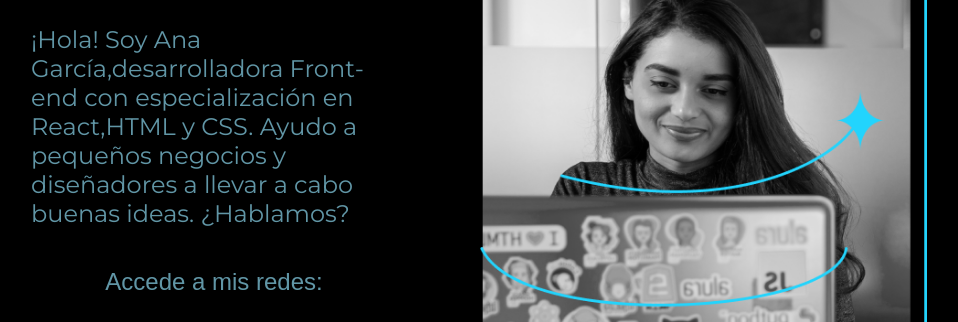
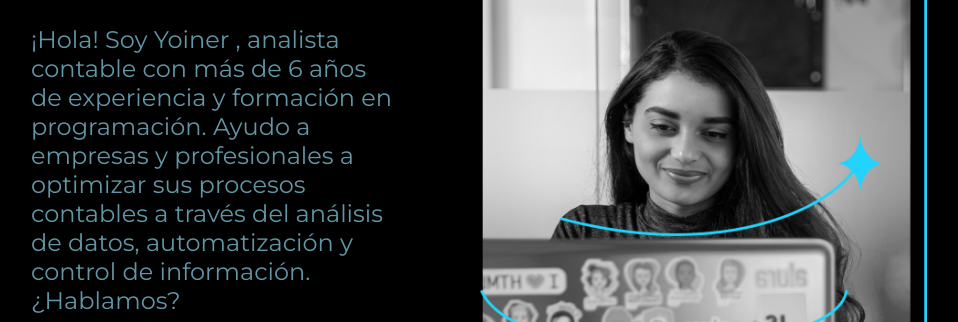
Before and after one commit to ysunst/Portafolio, a plain HTML site: page index.html in a window 1280 px wide. Shown: the part 302-624 px from the top of the page, without its empty margins (161-1119 px from the left). Drawn offline with Linux system fonts and the light colour scheme.

Commit message:
Update index.html

```diff
--- a/index.html
+++ b/index.html
@@ -20,10 +20,9 @@
                 <strong class="titulo-destaque">con un Front-end de calidad!
                 </strong></h1>
 
-                <p class="Presentacion__contenido__texto"> ¡Hola! Soy Ana García,desarrolladora Front-end
-                    con especialización en React,HTML y CSS. Ayudo a pequeños
-                    negocios y diseñadores a llevar a cabo buenas ideas.
-                    ¿Hablamos?
+                <p class="Presentacion__contenido__texto"> ¡Hola! Soy Yoiner , analista contable con más de 6 años de experiencia y formación en programación.
+Ayudo a empresas y profesionales a optimizar sus procesos contables a través del análisis de datos, automatización y control de información.
+¿Hablamos?
 
                 </p>
                 <div class="Presentacion__Enlaces">
```
